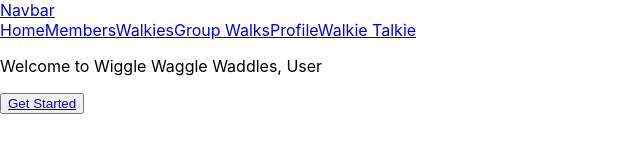
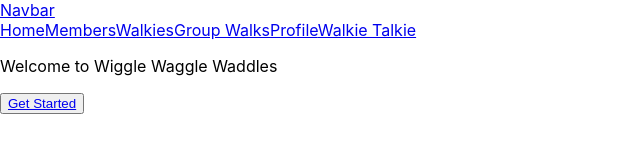
Before and after one commit to gillianroberts1/CapstoneClient, a React (Create React App) app: page / in a window 1280 px wide. Shown: the top 160 px of the page, without its empty margins (0-640 px from the left). Built offline with nearby package versions, Linux system fonts and the light colour scheme; no server answers.

Commit message:
working auth context

```diff
--- a/src/App.js
+++ b/src/App.js
@@ -7,13 +7,12 @@ import UserContext from './context/UserContext';
 import { useState } from 'react';
 
 function App() {
-  const [user, setUser] = useState(null);
 
   return (
-    <UserContext.Provider value={{ user, setUser }}>
+    <>
     <NavBar />
     <MainContainer/>
-    </UserContext.Provider>
+    </>
   );
 }
 
--- a/src/components/Home.js
+++ b/src/components/Home.js
@@ -5,28 +5,15 @@ import { AuthContext } from '../context/AuthContext'
 
 
 const Home = () => {
-  const { user, setUser } = useContext(UserContext)
-  const { uid } = useContext(AuthContext)
 
-  useEffect(() => {
-    fetch(`http://localhost:8080/api/users/uid/${uid}`)
-      .then(response => response.json())
-      .then(data => setUser(data))
-      .catch(error => console.error('Error:', error));
-  }, [uid]);
-
-  const logout = () => {
-    setUser(null); // Clear the user context
-  }
+  const { currentUser } = useContext(AuthContext);
 
   return (
     <div>
-      <p>Welcome to Wiggle Waggle Waddles, {user ? user.firstName : 'User'}</p>
+      <p>Welcome to Wiggle Waggle Waddles {currentUser && currentUser.email}</p>
       <button className='enter'>
         <Link to="/login">Get Started</Link>
       </button>
-      {user && <button onClick={logout}>Logout</button>}
-
 
     </div>
   )
--- a/src/context/AuthContext.js
+++ b/src/context/AuthContext.js
@@ -1,6 +1,8 @@
-import { createContext, useEffect, useState } from "react";
+import { createContext, useEffect, useState, useContext } from "react";
 import { auth } from "../firebase";
 import { onAuthStateChanged } from "firebase/auth";
+import Request from "../Helpers/Request";
+
 
 export const AuthContext = createContext();
 
@@ -8,9 +10,15 @@ export const AuthContextProvider = ({ children }) => {
   const [currentUser, setCurrentUser] = useState({});
 
   useEffect(() => {
+    const request = new Request();
+
     const unsub = onAuthStateChanged(auth, (user) => {
       setCurrentUser(user);
       console.log(user);
+      request.get(`/api/users/uid/${user.uid}`)
+        .then((user) => {
+          console.log(user);
+        })
     });
 
     return () => {
--- a/src/context/UserContext.js
+++ /dev/null
@@ -1,5 +0,0 @@
-import { createContext } from "react";
-
-const UserContext = createContext({ user: null, setUser: () => {} });
-
-export default UserContext
--- a/src/index.js
+++ b/src/index.js
@@ -9,11 +9,9 @@ import { AuthContextProvider } from "./context/AuthContext";
 const root = ReactDOM.createRoot(document.getElementById('root'));
 root.render(
   <AuthContextProvider>
-    {/* <ChatContextProvider> */}
       <React.StrictMode>
         <App />
       </React.StrictMode>
-    {/* </ChatContextProvider> */}
   </AuthContextProvider>
 );
 
```
Also changed, not shown: src/container/MainContainer.js (+12 -5 lines).
